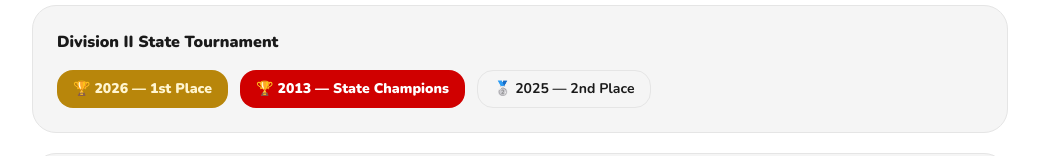
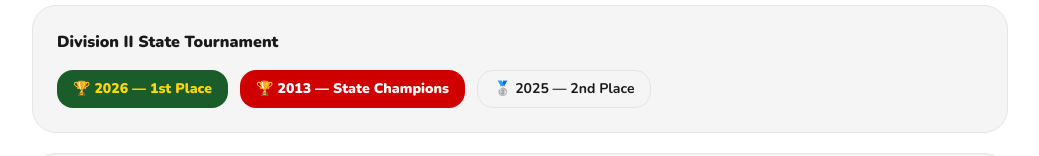
Before and after one commit to Grimwizza/luda-team, a Next.js app: page /team in a window 1280 px wide. Shown: the part 1755-1911 px from the top of the page, without its empty margins (120-1159 px from the left). Built offline with nearby package versions, Linux system fonts and the light colour scheme; no server answers.

Commit message:
style: update team photo focus position and championship badge colors

```diff
--- a/src/app/team/page.tsx
+++ b/src/app/team/page.tsx
@@ -163,7 +163,7 @@ export default function TeamPage() {
               src="/gallery/2026 LUDA Championship Team Photo.jpg"
               alt="LUDA Crayons — 2026 Division II State Champions"
               className="w-full object-cover"
-              style={{ maxHeight: "480px", objectPosition: "center top" }}
+              style={{ maxHeight: "480px", objectPosition: "center bottom" }}
             />
             <div className="px-6 py-4 flex items-center gap-3">
               <span className="text-xl">🏆</span>
@@ -182,7 +182,7 @@ export default function TeamPage() {
             <div className="flex flex-wrap gap-3">
               <span
                 className="flex items-center gap-2 px-4 py-2 rounded-2xl text-sm font-black"
-                style={{ backgroundColor: "#b8860b", color: "#fff5d0" }}
+                style={{ backgroundColor: "#1a5c2a", color: "#ffd700" }}
               >
                 🏆 2026 — 1st Place
               </span>
```
